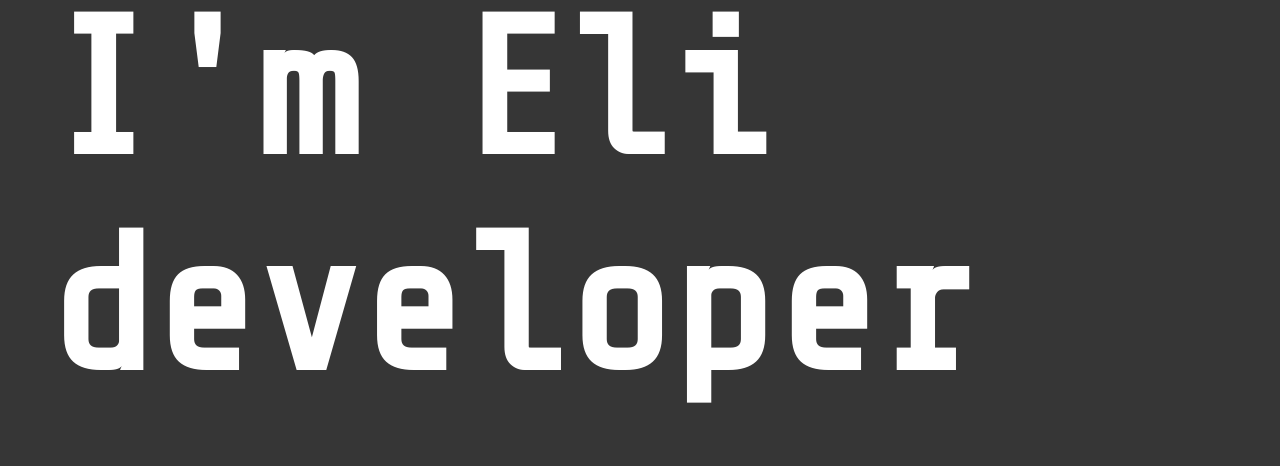
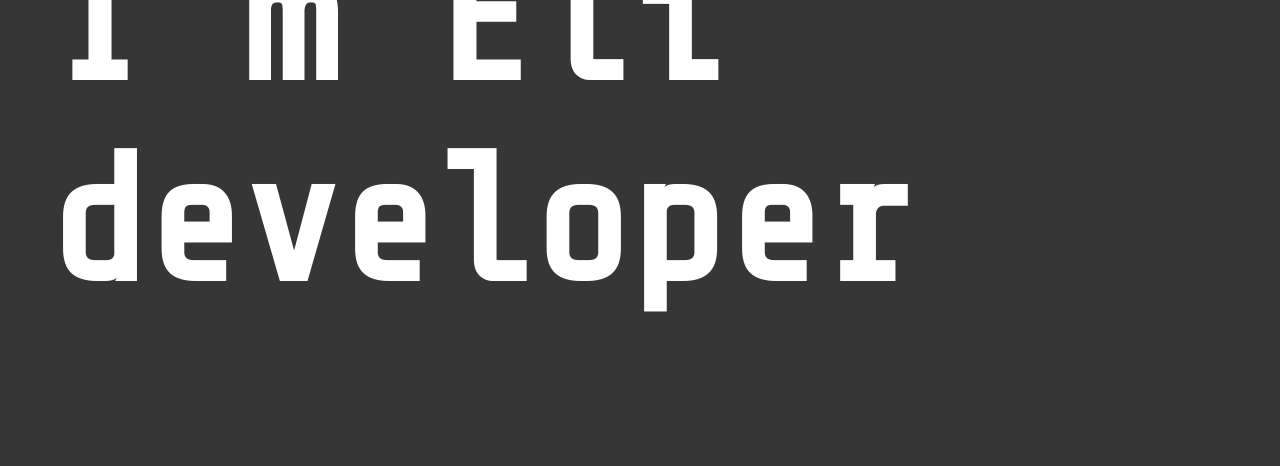
Before and after one commit to elikyaB/portfolio-final, a Svelte app: page / in a window 1280 px wide. Shown: the part 280-746 px from the top of the page. Built offline with nearby package versions, Linux system fonts and the light colour scheme.

Commit message:
header hero, just needs programmatic padding-y

```diff
--- a/src/App.svelte
+++ b/src/App.svelte
@@ -15,10 +15,12 @@
 </svelte:head>
 
 <Header />
+<div class="container">
 	<Navbar />
 	<main>
 		<About />
 		<Portfolio />
 		<Contact />
 	</main>
+</div>
 <Footer />
--- a/src/components/Navbar.svelte
+++ b/src/components/Navbar.svelte
@@ -22,7 +22,6 @@
         <div
             class="{`navbar-burger has-dropdown is-arrowless is-right${active?' is-active':''}`}"
             on:click={activate}
-            on:pointerenter={activate}
         >
             <span aria-hidden="true"></span>
             <span aria-hidden="true"></span>
@@ -33,7 +32,7 @@
         <div class="navbar-start">
             <!-- <div class="navbar-item">... pulsing dot bridge ...</div> -->
         </div>
-        <div class="navbar-end" on:pointerleave={activate}>
+        <div class="navbar-end">
             <a on:click={activate} href="#about" class="navbar-item">About</a>
             <a on:click={activate} href="#portfolio" class="navbar-item">Portfolio</a>
             <a on:click={activate} href="#contact" class="navbar-item">Contact</a>
--- a/src/pages/About.svelte
+++ b/src/pages/About.svelte
@@ -1,6 +1,6 @@
 <script></script>
 
-<section id="about" class="columns is-mobile pt-nav">
+<section id="about" class="columns is-mobile is-gapless pt-nav">
     <!-- <h2 class="title is-2">About</h2> -->
     <div id="photo" class="column">
         <figure class="image"><img class="image is-rounded" src="https://i.imgur.com/sncPP.jpg" alt="pic of me"/></figure>
--- a/src/pages/Header.svelte
+++ b/src/pages/Header.svelte
@@ -34,7 +34,7 @@
 </script>
 
 <header class="hero is-dark">
-    <div class="hero-body">
+    <div class="hero-body py-0">
         <h1 class="title m-0">Hi,<br/>I'm Eli</h1>
         {#key title}
             <div id="wordlock" class='title m-0 is-flex direction-row'>
@@ -53,7 +53,9 @@
     header {
         font-family: 'Share Tech Mono', monospace;
         height:100vh;
+        /* vertical-align: middle; */
     }
-    .title {font-size:15vw}
+    /* .hero-body {padding-top: 20vh;} */
+    .title {font-size:14vw}
     #wordlock {position:absolute;}
 </style>
--- a/src/styles.scss
+++ b/src/styles.scss
@@ -1 +1,4 @@
 section {height: 100vh}
+.hero-body > .title {
+
+}
```
Lines whose indentation alone changed are shown as unchanged.
